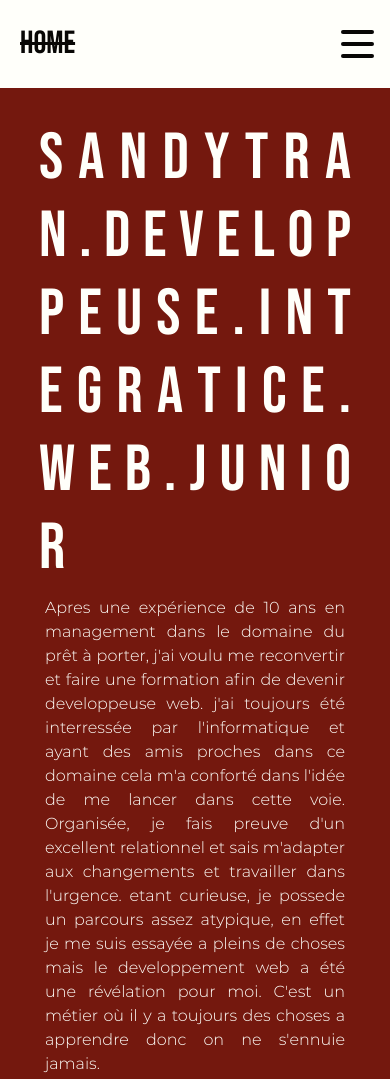
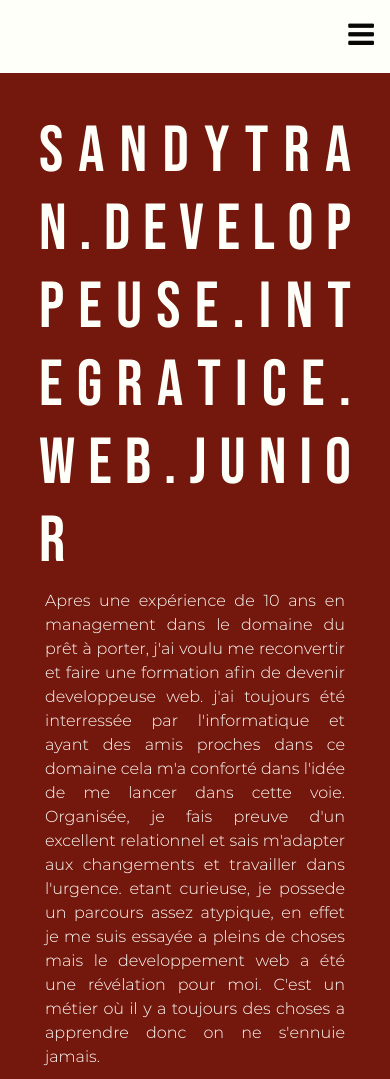
Before and after one commit to Sandy-Tran/Mon-cv-numerique, a plain HTML site: page index.html in a window 390 px wide. Shown: the top 1079 px of the page. Drawn offline with nearby package versions, Linux system fonts and the light colour scheme.

Commit message:
modification de la navbar

```diff
--- a/index.html
+++ b/index.html
@@ -11,12 +11,12 @@
     <title>CV Sandy Tran</title>
 </head>
 <body>
-
+<!--
     <div id="root">
         <div id="topnav" class="topnav">
           <a id="home_link" class="topnav_link" href="#home">HOME</a>
 
-          <!-- Classic Menu -->
+
           <nav role="navigation" id="topnav_menu">
             <a class="topnav_link" href="#competences">COMPETENCES</a>
             <a class="topnav_link" href="#portfolio">PORTFOLIO</a>
@@ -27,13 +27,13 @@
           </nav>
 
           <a id="topnav_hamburger_icon" href="javascript:void(0);" onclick="showResponsiveMenu()">
-            <!-- Some spans to act as a hamburger -->
+
             <span></span>
             <span></span>
             <span></span>
           </a>
 
-          <!-- Responsive Menu -->
+
           <nav role="navigation" id="topnav_responsive_menu">
             <ul>
               <li><a href="#competences">COMPETENCES</a></li>
@@ -45,10 +45,10 @@
             </ul>
           </nav>
         </div>
-      </div>
+    </div> -->
 
 
-    <!-- <div class="topnav" id="myTopnav">
+    <div class="topnav" id="myTopnav">
         <a class="link" href="#home">A PROPOS</a>
         <a class="link" href="#competences">COMPETENCES</a>
         <a class="link" href="#portfolio">PORTFOLIO</a>
@@ -58,7 +58,7 @@
         <a href="javascript:void(0);" class="icon" onclick="myNavbar()">
           <i class="fa fa-bars"></i>
         </a>
-      </div> -->
+      </div>
 
 
 
--- a/script.js
+++ b/script.js
@@ -1,34 +1,37 @@
-/* Toggle between adding and removing the "responsive" class to topnav when the user clicks on the icon */
-// function myNavbar() {
-//   let x = document.getElementById("myTopnav");
-//   if (x.className === "topnav") {
-//     x.className += " responsive";
-//   }else {
-//     x.className = "topnav";
+
+// function showResponsiveMenu() {
+//   var menu = document.getElementById("topnav_responsive_menu");
+//   var icon = document.getElementById("topnav_hamburger_icon");
+//   var root = document.getElementById("root");
+//   if (menu.className === "") {
+//     menu.className = "open";
+//     icon.className = "open";
+//     root.style.overflowY = "hidden";
+//   } else {
+//     menu.className = "";
+//     icon.className = "";
+//     root.style.overflowY = "";
 //   }
 // }
 
-// let linkNav = document.getElementsByClassName("link");
+/* Toggle between adding and removing the "responsive" class to topnav when the user clicks on the icon */
+function myNavbar() {
+  let x = document.getElementById("myTopnav");
+  if (x.className === "topnav") {
+    x.classList.add("responsive");
+  }else {
+    x.classList.remove("responsive");
+  }
 
-// linkNav.addEventListener("click", () => {
-//   let nav = document.getElementsById("myTopnav");
-//   nav = nav.classList.remove(" responsive");
-// })
+}
 
+let linkNav = document.querySelectorAll(".link");
 
-function showResponsiveMenu() {
-  var menu = document.getElementById("topnav_responsive_menu");
-  var icon = document.getElementById("topnav_hamburger_icon");
-  var root = document.getElementById("root");
-  if (menu.className === "") {
-    menu.className = "open";
-    icon.className = "open";
-    root.style.overflowY = "hidden";
-  } else {
-    menu.className = "";
-    icon.className = "";
-    root.style.overflowY = "";
-  }
+for (let i = 0; i < linkNav.length; i++){
+  linkNav[i].addEventListener("click", function(){
+    let nav = document.getElementById("myTopnav");
+      nav.classList.remove("responsive");
+  })
 }
 
 
--- a/style.css
+++ b/style.css
@@ -9,7 +9,6 @@
 }
 
 body, html{
-    margin-top: 40px;
     padding: 0;
     width: 100%;
     box-sizing: border-box;
@@ -48,10 +47,14 @@ p{
 }
 
 
+#mail{
+  height: 30px;
+  width: 30px;
+  margin-left: 10px;
+}
 
 
-
-/* ******************** NAV BAR ******************** */
+/* ******************** NAV BAR ********************
 .topnav {
   background-color: #FFFFFA;
   display: flex;
@@ -80,37 +83,33 @@ p{
   color: #080705;
 }
 
-#mail{
-  height: 30px;
-  width: 30px;
-  margin-left: 10px;
-}
 
-/* hide responsive menu */
+
+hide responsive menu
 #topnav_hamburger_icon,
 #topnav_responsive_menu {
   display: none;
 }
 
 @media only screen and (max-width: 992px) {
-  /* hide classic menu */
+  hide classic menu
   #topnav_menu {
     display: none;
   }
 
-  /* position home link at left and hamburger at right */
+  position home link at left and hamburger at right
   #home_link {
     flex-grow: 1;
   }
 
-  /* disable horizontal scrolling  */
+  disable horizontal scrolling
   #root {
     position: relative;
     overflow-x: hidden;
 
   }
 
-  /* show responsive menu and position at the right of the screen */
+  show responsive menu and position at the right of the screen
   #topnav_responsive_menu {
     display: block;
     position: absolute;
@@ -158,14 +157,14 @@ p{
     text-decoration: none;
   }
 
-  /* And let's slide it in from the right */
+  And let's slide it in from the right
   #topnav_responsive_menu.open {
     transform: none;
     position: fixed;
   }
 
-  /* ******************** HAMBURGER ICON ******************** */
-  /* define size and position of the hamburger link */
+  ******************** HAMBURGER ICON ********************
+  define size and position of the hamburger link
   #topnav_hamburger_icon {
     display: block;
     position: relative;
@@ -180,7 +179,7 @@ p{
     cursor: pointer;
   }
 
-  /* define the style (size, color, position, animation, ...) of the 3 spans */
+  define the style (size, color, position, animation, ...) of the 3 spans
   #topnav_hamburger_icon span {
     display: block;
     position: absolute;
@@ -206,7 +205,7 @@ p{
     transition: 0.25s ease-in-out;
   }
 
-  /* set the 3 spans position to look like a hamburger */
+  set the 3 spans position to look like a hamburger
   #topnav_hamburger_icon span:nth-child(1) {
     top: 0px;
     -webkit-transform-origin: left top;
@@ -229,12 +228,12 @@ p{
     transform-origin: left bottom;
   }
 
-  /* change color when opening the menu */
+  change color when opening the menu
   #topnav_hamburger_icon.open span {
     background: #080705;
   }
 
-  /* the first span rotates 45° \ */
+  the first span rotates 45° \
   #topnav_hamburger_icon.open span:nth-child(1) {
     width: 110%;
     -webkit-transform: rotate(45deg);
@@ -243,13 +242,13 @@ p{
     transform: rotate(45deg);
   }
 
-  /* the second span disappears */
+  the second span disappears
   #topnav_hamburger_icon.open span:nth-child(2) {
     width: 0%;
     opacity: 0;
   }
 
-  /* the last span rotates -45° / */
+  the last span rotates -45° /
   #topnav_hamburger_icon.open span:nth-child(3) {
     width: 110%;
     -webkit-transform: rotate(-45deg);
@@ -258,10 +257,10 @@ p{
     transform: rotate(-45deg);
   }
 }
+ */
 
 
-
-/* .topnav {
+.topnav {
   background-color: #FFFFFA;
   overflow: hidden;
   position: sticky;
@@ -318,7 +317,7 @@ p{
   .navbar .icon{
     display: none;
   }
- */
+
 
 /* presentation */
 #home{
@@ -527,7 +526,7 @@ footer{
 
 
 
-/* @media screen and (max-width: 992px) {
+@media screen and (max-width: 992px) {
   .topnav a{display: none;}
   .topnav a.icon {
     float: right;
@@ -547,7 +546,7 @@ footer{
     display: block;
     text-align: center;
   }
-} */
+}
 
 
 
```
